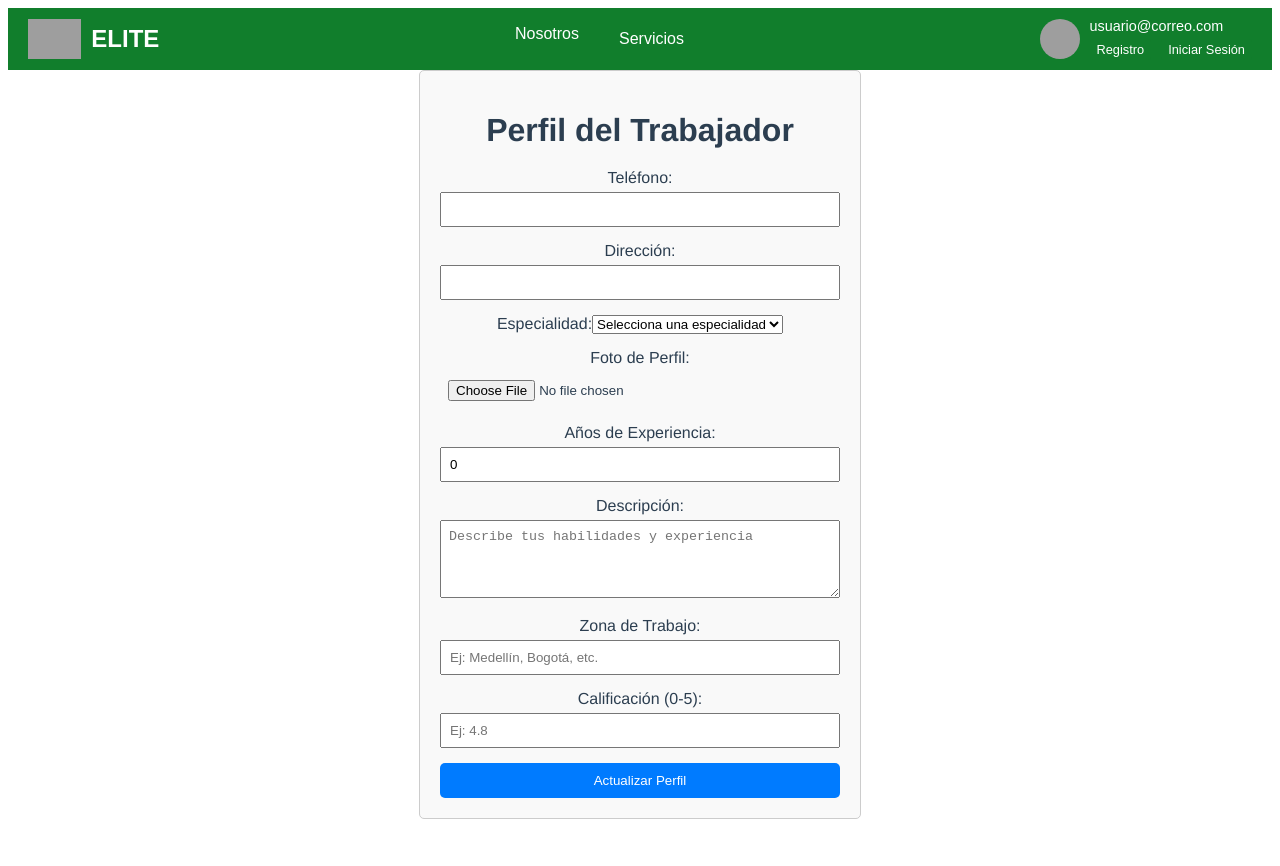
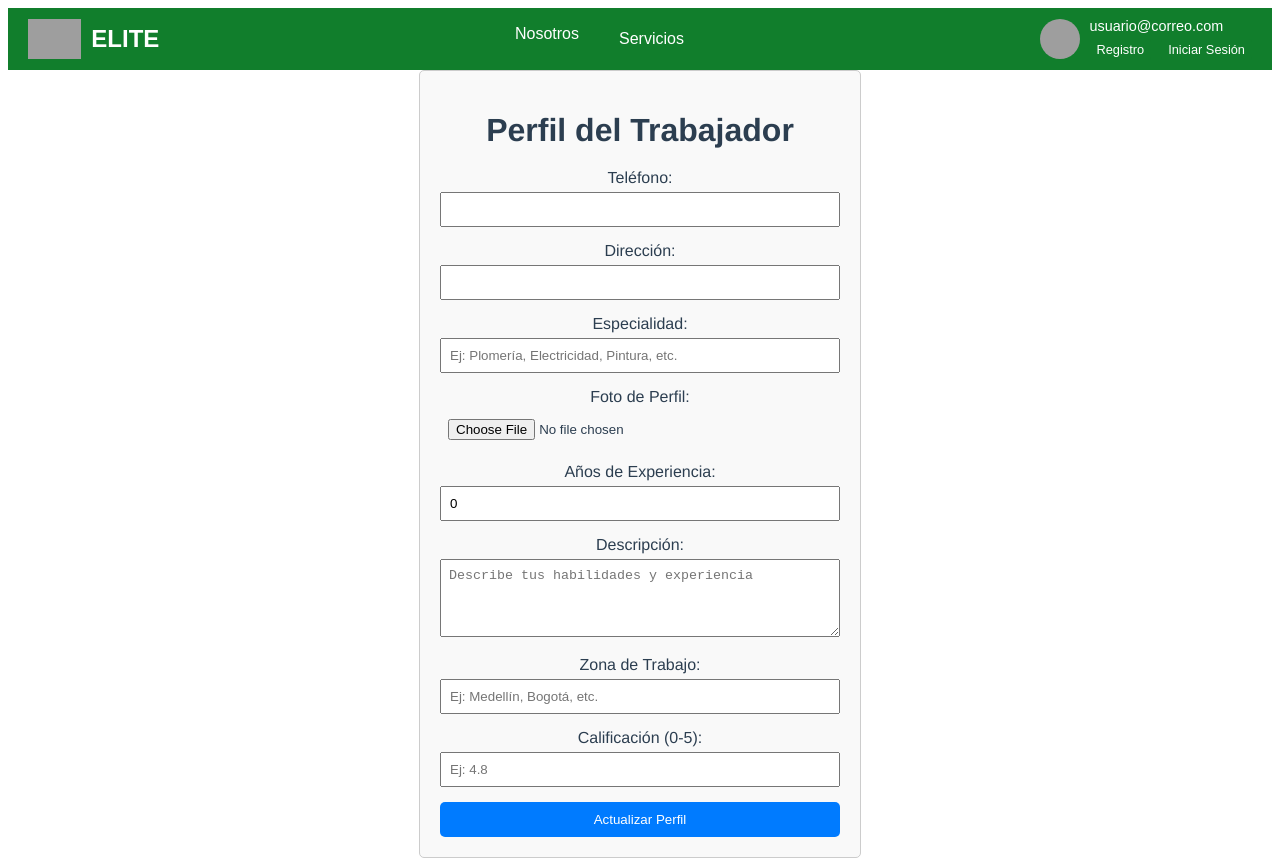
Before and after one commit to gabrieljoaquim/solucioneselite, a Vue app: page /profile in a window 1280 px wide. Before the commit the page ends 827 px from the top, so only its background shows below. Built offline with nearby package versions, Linux system fonts and the light colour scheme; grey boxes are pictures that could not be loaded.

Commit message:
se arreglo el problema de la lista de expertos

```diff
--- a/src/views/HomeView.vue
+++ b/src/views/HomeView.vue
@@ -49,7 +49,9 @@
 
     <footer class="cta-footer">
       <h2>Encuentra un profesional ahora</h2>
-      <button class="cta">Solicita tu servicio</button>
+      <button class="cta" @click="$router.push('/add-service')">
+        Solicita tu servicio
+      </button>
     </footer>
   </div>
 </template>
--- a/src/views/ListExpertsView.vue
+++ b/src/views/ListExpertsView.vue
@@ -1,6 +1,12 @@
 <template>
   <div class="experts-view">
     <h1>Encuentra un Experto</h1>
+    <div v-if="experts.length === 0" class="no-experts">
+      <p>
+        No hay expertos disponibles en este momento. Actualiza tu perfil o
+        espera a que otros trabajadores completen sus datos.
+      </p>
+    </div>
     <div class="experts-list">
       <div v-for="expert in experts" :key="expert._id" class="expert-card">
         <img
@@ -45,8 +51,17 @@ export default {
   async mounted() {
     try {
       const res = await axios.get("http://localhost:5000/api/users");
-      // Filtrar solo usuarios con profesión/zona (puedes ajustar la lógica)
-      this.experts = res.data.filter((u) => u.specialty && u.specialty.length);
+      // Mapear los usuarios a un array de expertos con los campos requeridos
+      this.experts = res.data
+        .filter((u) => u.specialty && u.specialty.length && u.zone && u.name)
+        .map((u) => ({
+          _id: u._id,
+          name: u.name,
+          profilePhoto: u.profilePhoto,
+          zone: u.zone,
+          specialty: u.specialty,
+          rating: u.rating,
+        }));
     } catch (err) {
       this.experts = [];
     }
--- a/src/views/ProfileView.vue
+++ b/src/views/ProfileView.vue
@@ -10,7 +10,19 @@
         <label for="address">Dirección:</label>
         <input type="text" id="address" v-model="profile.address" required />
       </div>
-      <SpecialtySelector :specialties.sync="profile.specialty" />
+      <div>
+        <label for="specialty">Especialidad:</label>
+        <input
+          type="text"
+          id="specialty"
+          v-model="profile.specialty"
+          placeholder="Ej: Plomería, Electricidad, Pintura, etc."
+          required
+          autocomplete="on"
+          autocorrect="on"
+          spellcheck="true"
+        />
+      </div>
       <div>
         <label for="profilePhoto">Foto de Perfil:</label>
         <input type="file" id="profilePhoto" @change="onFileChange" />
@@ -69,19 +81,15 @@
 </template>
 
 <script>
-import SpecialtySelector from "@/components/SpecialtySelector.vue";
 import axios from "axios";
 
 export default {
-  components: {
-    SpecialtySelector,
-  },
   data() {
     return {
       profile: {
         phone: "",
         address: "",
-        specialty: [],
+        specialty: "",
         profilePhoto: null,
         experience: 0,
         description: "",
@@ -105,6 +113,12 @@ export default {
       try {
         const email = this.$store.state.currentUser?.email;
         const profileData = { ...this.profile, email };
+        // Guardar especialidad como array de un solo valor (autocorrección)
+        if (typeof profileData.specialty === "string") {
+          profileData.specialty = [profileData.specialty.trim()];
+        }
+        profileData.zone = profileData.zone || "";
+        profileData.name = this.$store.state.currentUser?.name || "";
         await axios.put("http://localhost:5000/api/users/profile", profileData);
         this.$store.commit("updateCurrentUserProfile", {
           profilePhoto: this.profile.profilePhoto,
@@ -129,7 +143,7 @@ export default {
           this.profile = {
             phone: user.phone || "",
             address: user.address || "",
-            specialty: user.specialty || [],
+            specialty: user.specialty || "",
             profilePhoto: user.profilePhoto || null,
             experience: user.experience || 0,
             description: user.description || "",
```
